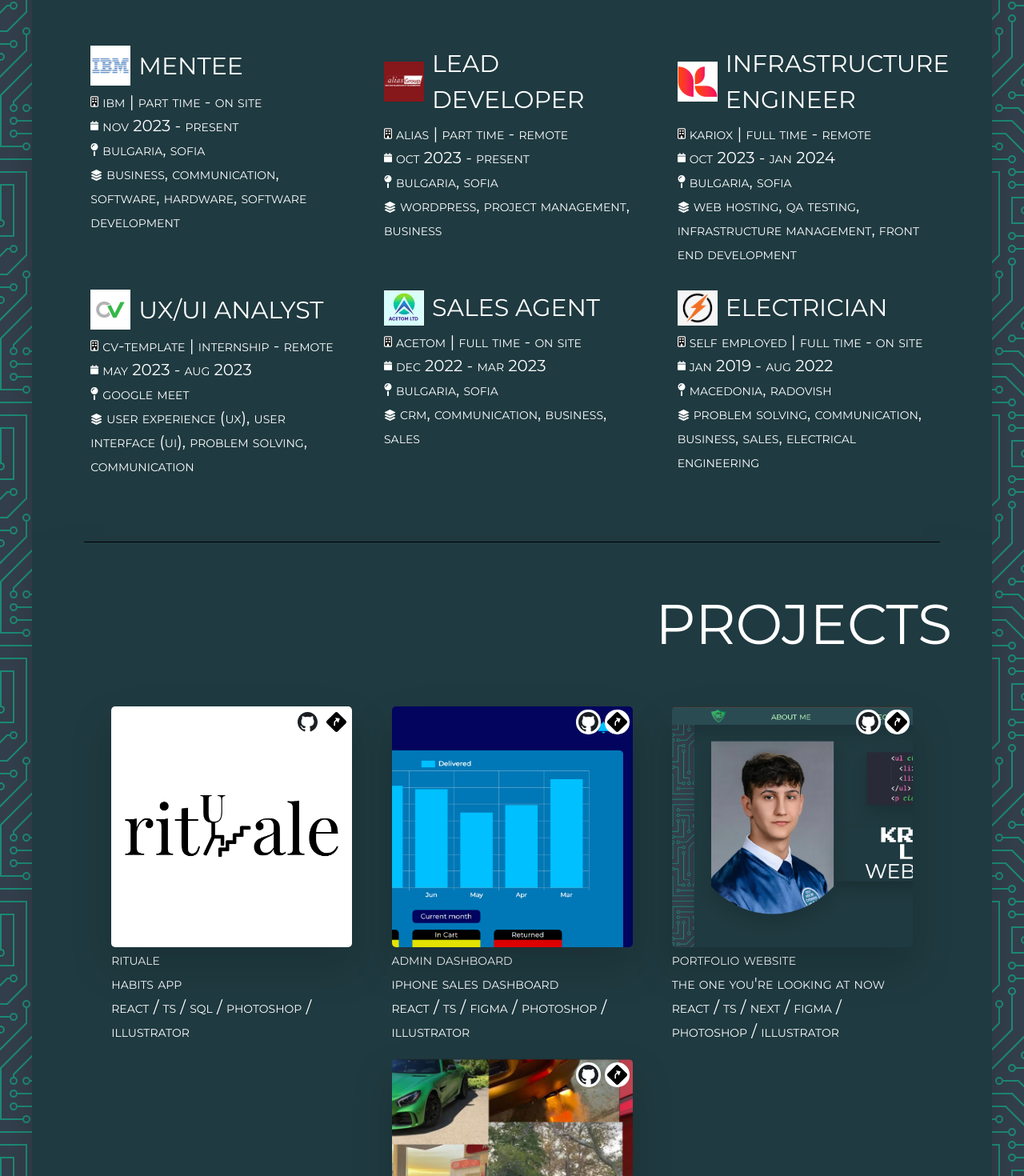
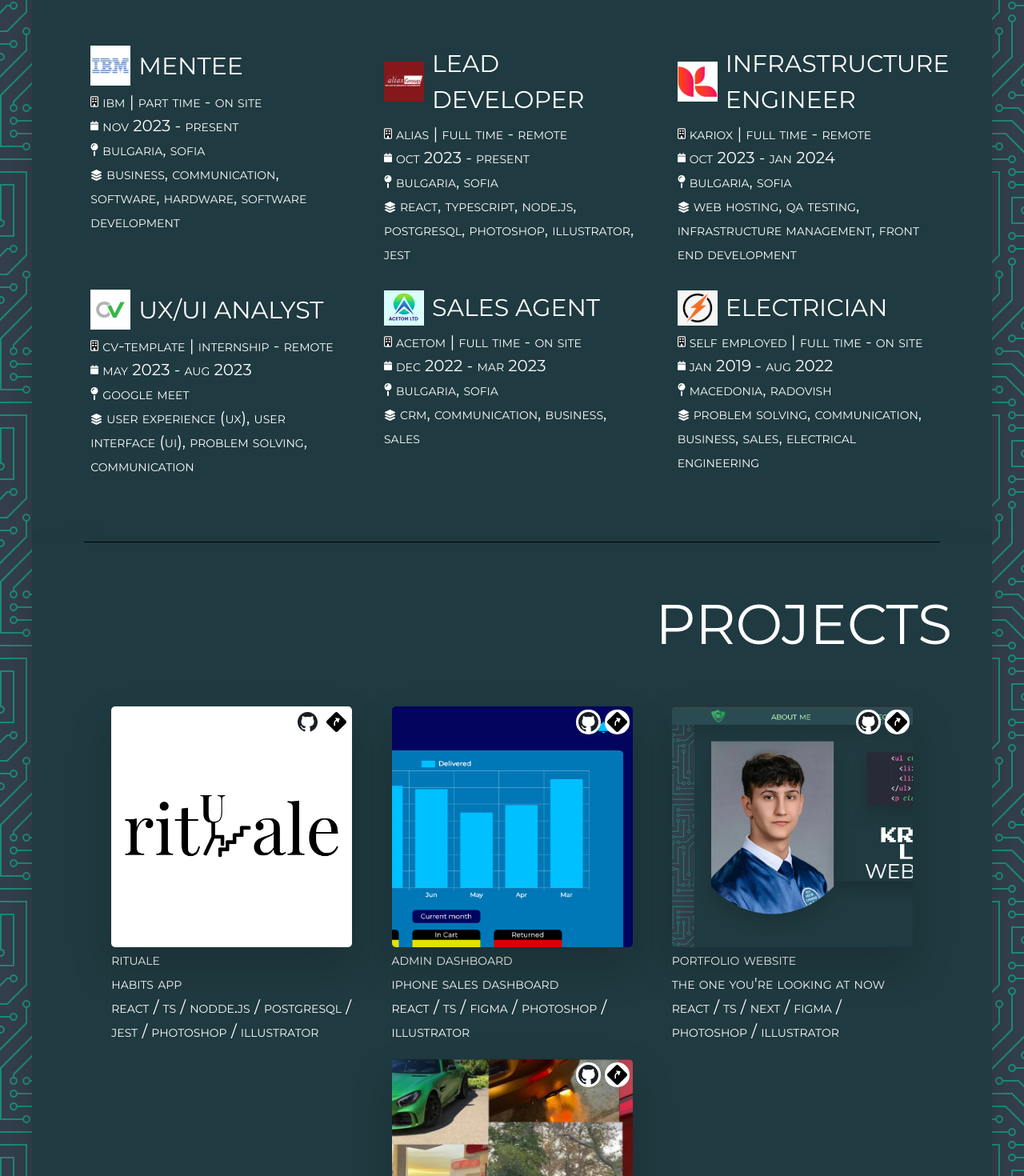
Before and after one commit to lazarevkristijan/Portfolio, a Next.js app: page / in a window 1280 px wide. Shown: the part 1242-2712 px from the top of the page at 80% size. Built offline with nearby package versions, Linux system fonts and the light colour scheme.

Commit message:
update projects & alias

```diff
--- a/constants/index.js
+++ b/constants/index.js
@@ -48,7 +48,7 @@ export const projects = [
   {
     name: "rituale",
     description: "habits app",
-    tools: "react / ts / sql / photoshop / illustrator",
+    tools: "react / ts / nodde.js / postgresql / jest / photoshop / illustrator",
     imgUrl: "/projectImages/ritualeProjectImage.jpg",
     liveUrl: "https://www.rituale.digital",
     githubUrl: "https://github.com/lazarevkristijan/rituale-app",
@@ -260,10 +260,10 @@ export const workExperiences = [
     company: "alias",
     periodFrom: "oct 2023",
     periodTo: "present",
-    employmentType: "part time",
+    employmentType: "full time",
     location: "bulgaria, sofia",
     locationType: "remote",
-    skills: "wordpress, project management, business",
+    skills: "react, typescript, node.js, postgresql, photoshop, illustrator, jest",
   },
   {
     title: "INFRASTRUCTURE ENGINEER",
```
